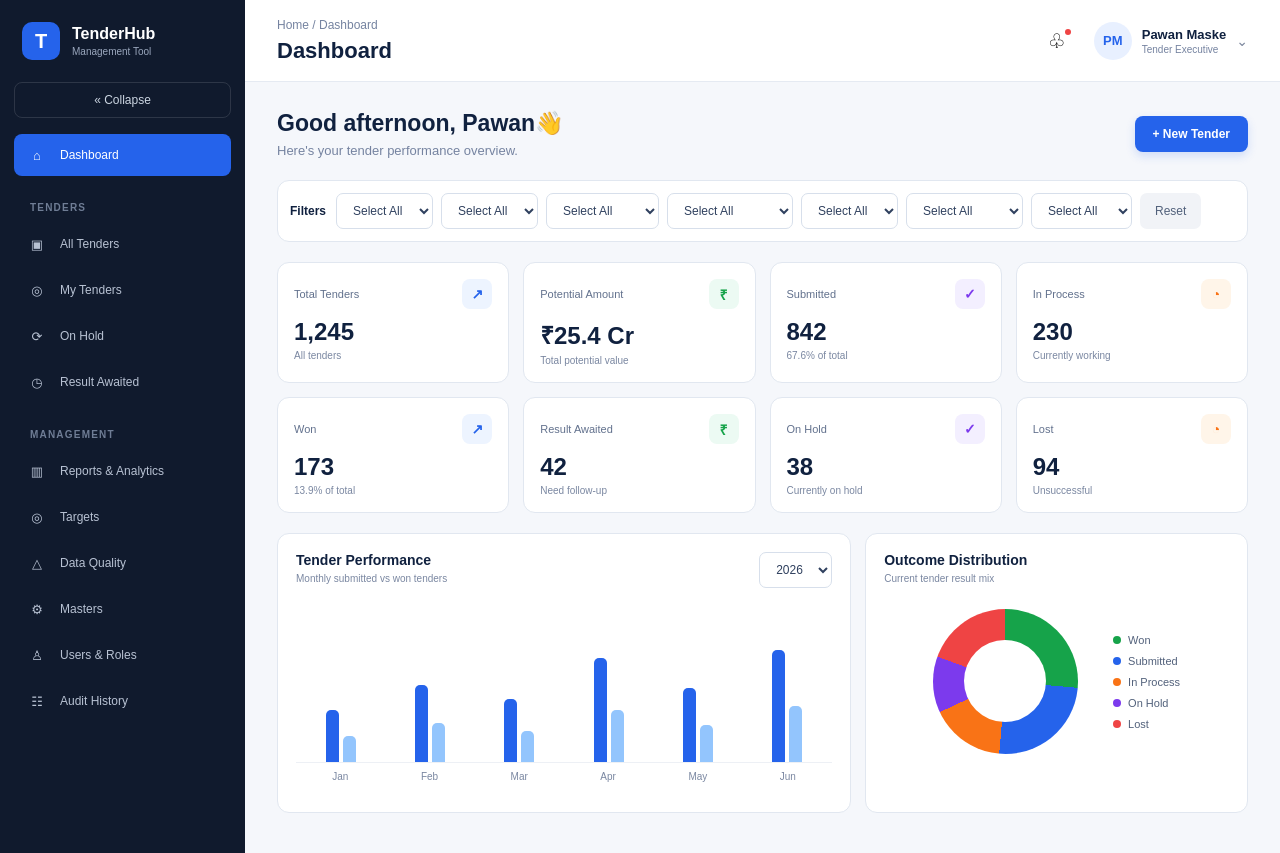
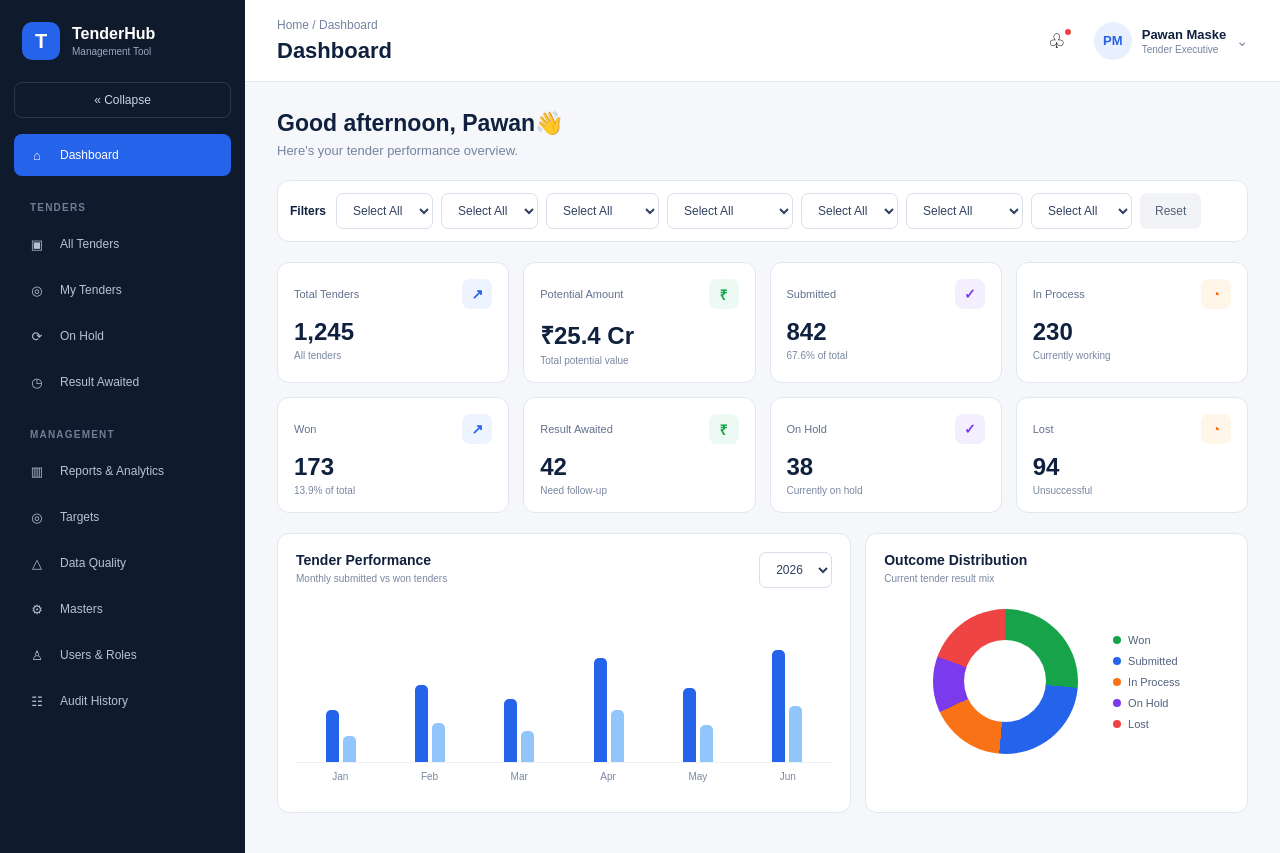
Before and after one commit to pawanmaske-sys/Tender-development-tool, a Next.js app: page / in a window 1280 px wide. Built offline with nearby package versions, Linux system fonts and the light colour scheme.

Commit message:
Update page.js

```diff
--- a/app/page.js
+++ b/app/page.js
@@ -80,10 +80,6 @@ export default function Dashboard() {
     setBranch("Select All");
   };
 
-  const goTo = (path) => {
-    window.location.href = path;
-  };
-
   return (
     <main className="content">
 
@@ -163,18 +159,6 @@ export default function Dashboard() {
             </p>
 
           </div>
-
-          {/* NEW TENDER BUTTON */}
-
-          <button
-            className="primary-btn"
-            type="button"
-            onClick={() =>
-              goTo("/all-tenders?add=true")
-            }
-          >
-            + New Tender
-          </button>
 
         </div>
 
```
